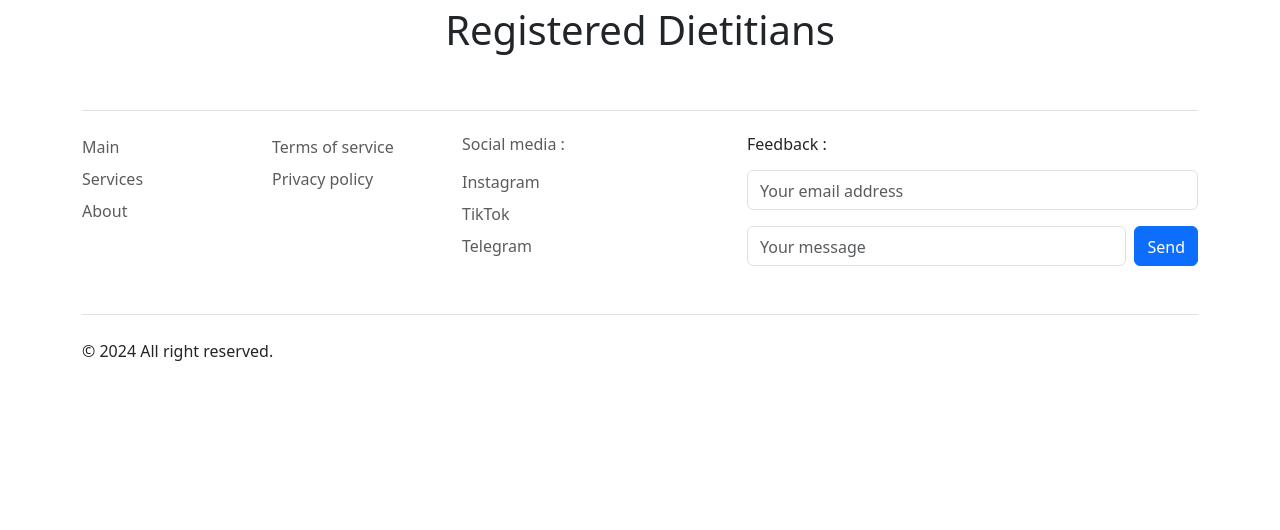
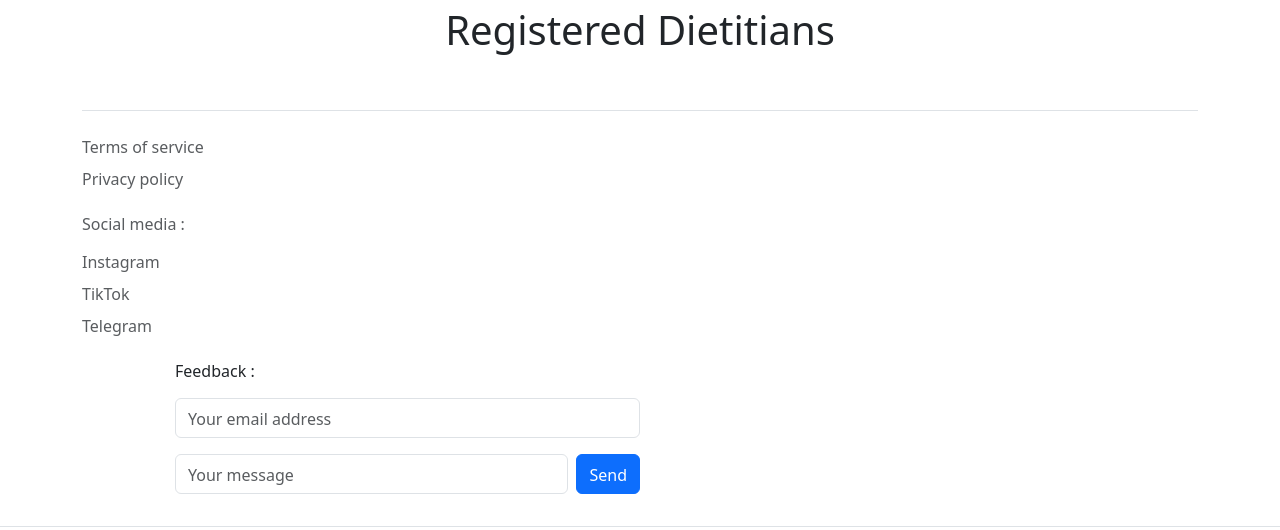
Before and after one commit to pp0lina/terraformStaticWebsite, a Python web app: template web-files/templates/index.html in a window 1280 px wide. Shown: the part 1067-1597 px from the top of the page. Before the commit the page ends 1428 px from the top, so only its background shows below. Run offline with Jinja, Linux system fonts and the light colour scheme; the template is opened without the code that fills it, so the values that code supplies are empty; some libraries are stand-ins or nearby versions.

Commit message:
main website file

```diff
--- a/web-files/templates/index.html
+++ b/web-files/templates/index.html
@@ -93,15 +93,6 @@
 <div class="pt-4 my-lg-2 pt-lg-3 b-example-divider"></div>
     <div class="container">
   <footer class="pt-4 my-lg-4 pt-lg-4 border-top">
-    <div class="row">
-      <div class="col-6 col-md-2 mb-3">
-        <ul class="nav flex-column">
-          <li class="nav-item mb-2"><a href="/" class="nav-link p-0 text-body-secondary">Main</a></li>
-          <li class="nav-item mb-2"><a href="#" class="nav-link p-0 text-body-secondary">Services</a></li>
-          <li class="nav-item mb-2"><a href="/about" class="nav-link p-0 text-body-secondary">About</a></li>
-          <li class="nav-item mb-2"><a href="#" class="nav-link p-0 text-body-secondary"></a></li>
-        </ul>
-      </div>
 
       <div class="col-6 col-md-2 mb-3">
         <ul class="nav flex-column">
```
